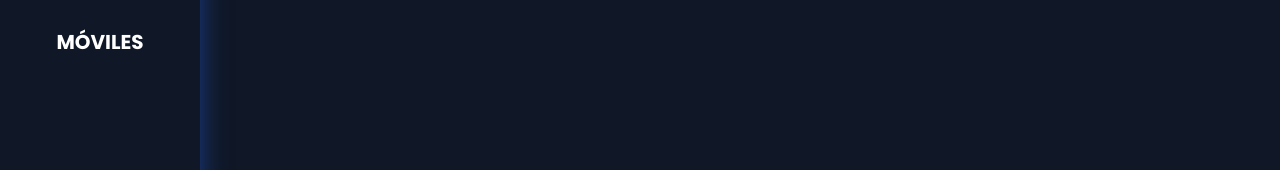
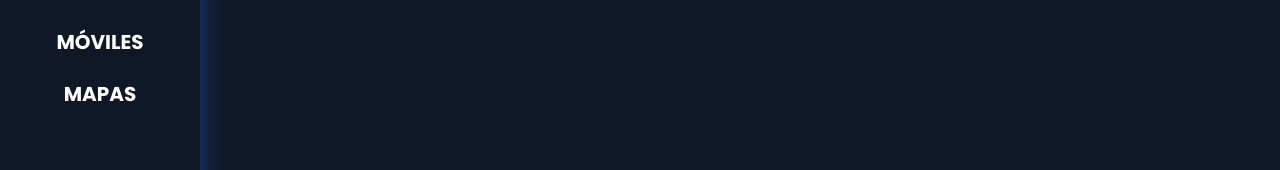
Before and after one commit to jhonatanchirinos/gunbound-info, a Vue app: page / in a window 1280 px wide. Shown: the part 236-406 px from the top of the page. Built offline with nearby package versions, Linux system fonts and the light colour scheme.

Commit message:
Restore Mapas route in router configuration

```diff
--- a/src/router/index.ts
+++ b/src/router/index.ts
@@ -23,12 +23,12 @@ export const routes = [
     component: MovilesView,
     label: 'MÓVILES',
   },
-  // {
-  //   path: '/mapas',
-  //   name: 'mapas',
-  //   component: MapasView,
-  //   label: 'MAPAS',
-  // },
+  {
+    path: '/mapas',
+    name: 'mapas',
+    component: MapasView,
+    label: 'MAPAS',
+  },
 ]
 
 const router = createRouter({
```
